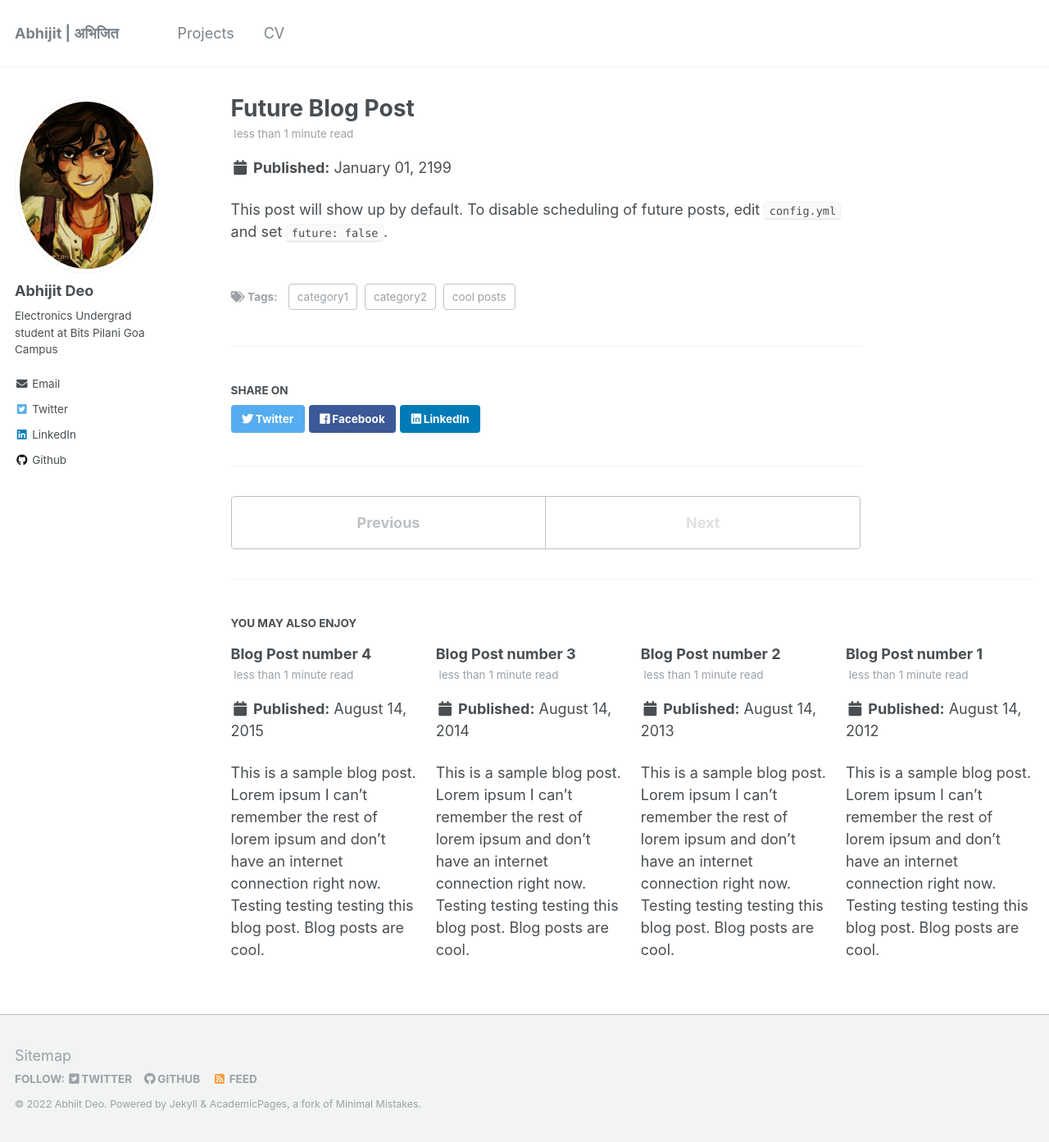
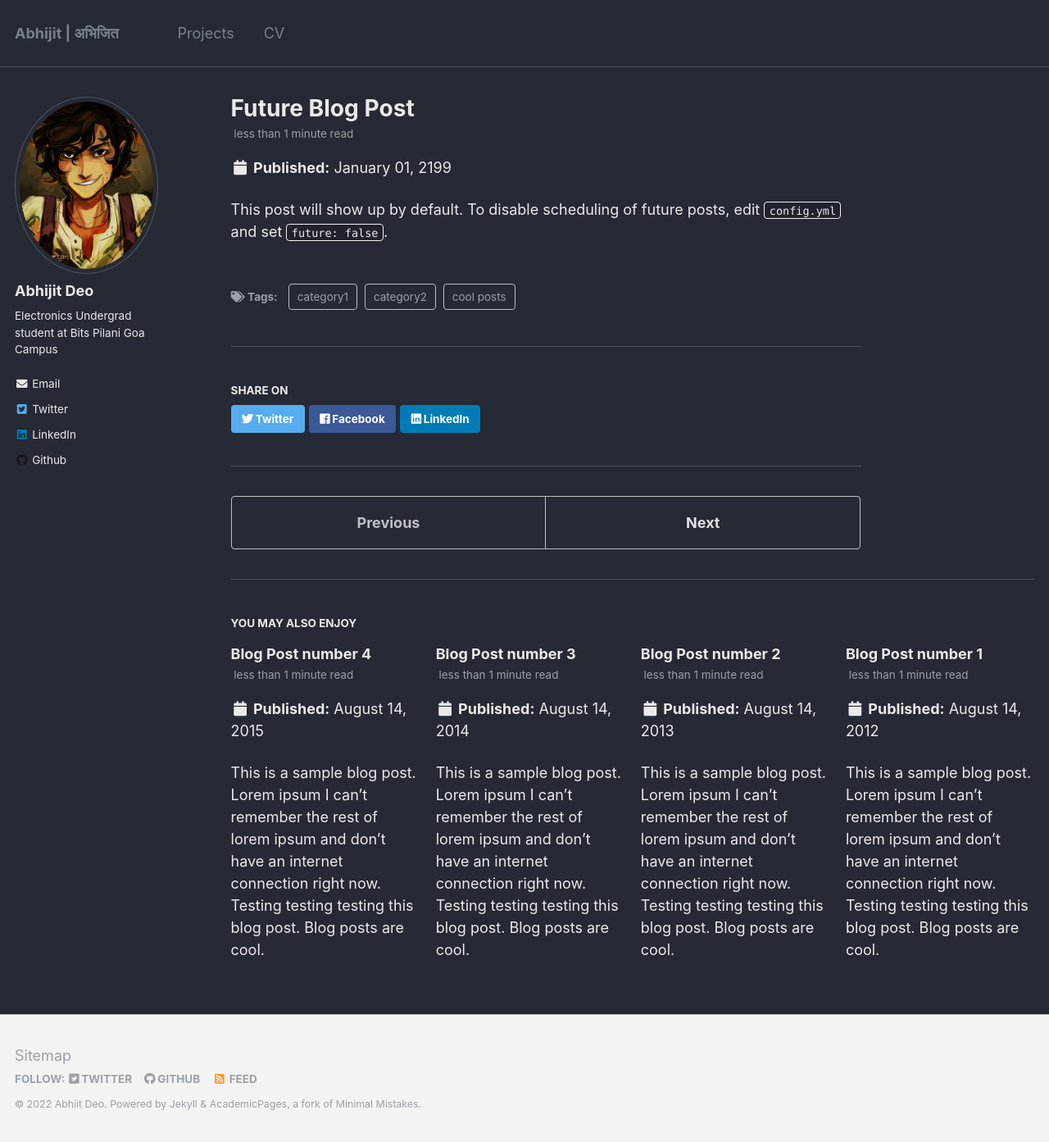
Before and after one commit to abhi-glitchhg/abhi-glitchhg.github.io, a Jekyll site: the page built from _posts/2199-01-01-future-post.md, in a window 1280 px wide and 1393 px high. Shown: the whole window at 82% size. Built offline with Jekyll 4.4.1, drawn with Linux system fonts in a browser that asks for light colours.

Commit message:
lets try this method ;
https://github.com/anebz/anebz.github.io/commit/07c9a7701fb1fb8166e83a8d83351fd09b2f309f

```diff
--- a/_sass/_variables.scss
+++ b/_sass/_variables.scss
@@ -53,12 +53,14 @@ $darker-gray                : mix(#000, $gray, 60%);
 $light-gray                 : mix(#fff, $gray, 50%);
 $lighter-gray               : mix(#fff, $gray, 90%);
 
-$body-color                 : #fff;
-$background-color           : #fff;
-$code-background-color      : #fafafa;
-$code-background-color-dark : $light-gray;
-$text-color                 : $dark-gray;
-$border-color               : $lighter-gray;
+$body-color                 : #252a34;
+$background-color           : #252a34;
+$code-background-color      : mix(#000, $background-color, 15%);
+$code-background-color-dark : mix(#000, $background-color, 20%);
+$text-color                 : #eaeaea;
+$border-color               : mix(#fff, $background-color, 20%);
+
+$primary-color              : #8cd2d5;
 
 $primary-color              : #7a8288;
 $success-color              : #62c462;
@@ -90,11 +92,12 @@ $xing-color                 : #006567;
 
 
 /* links */
-$link-color                 : $info-color;
-$link-color-hover           : mix(#000, $link-color, 25%);
-$link-color-visited         : mix(#fff, $link-color, 25%);
-$masthead-link-color        : $primary-color;
-$masthead-link-color-hover  : mix(#000, $primary-color, 25%);
+$link-color                 : mix(#000, $info-color, 15%) !default;
+$link-color-hover           : mix(#000, $link-color, 25%) !default;
+$link-color-visited         : mix(#fff, $link-color, 15%) !default;
+$masthead-link-color        : $primary-color !default;
+$masthead-link-color-hover  : mix(#000, $primary-color, 25%) !default;
+$navicon-link-color-hover   : mix(#fff, $primary-color, 75%) !default;
 
 
 /*
```
